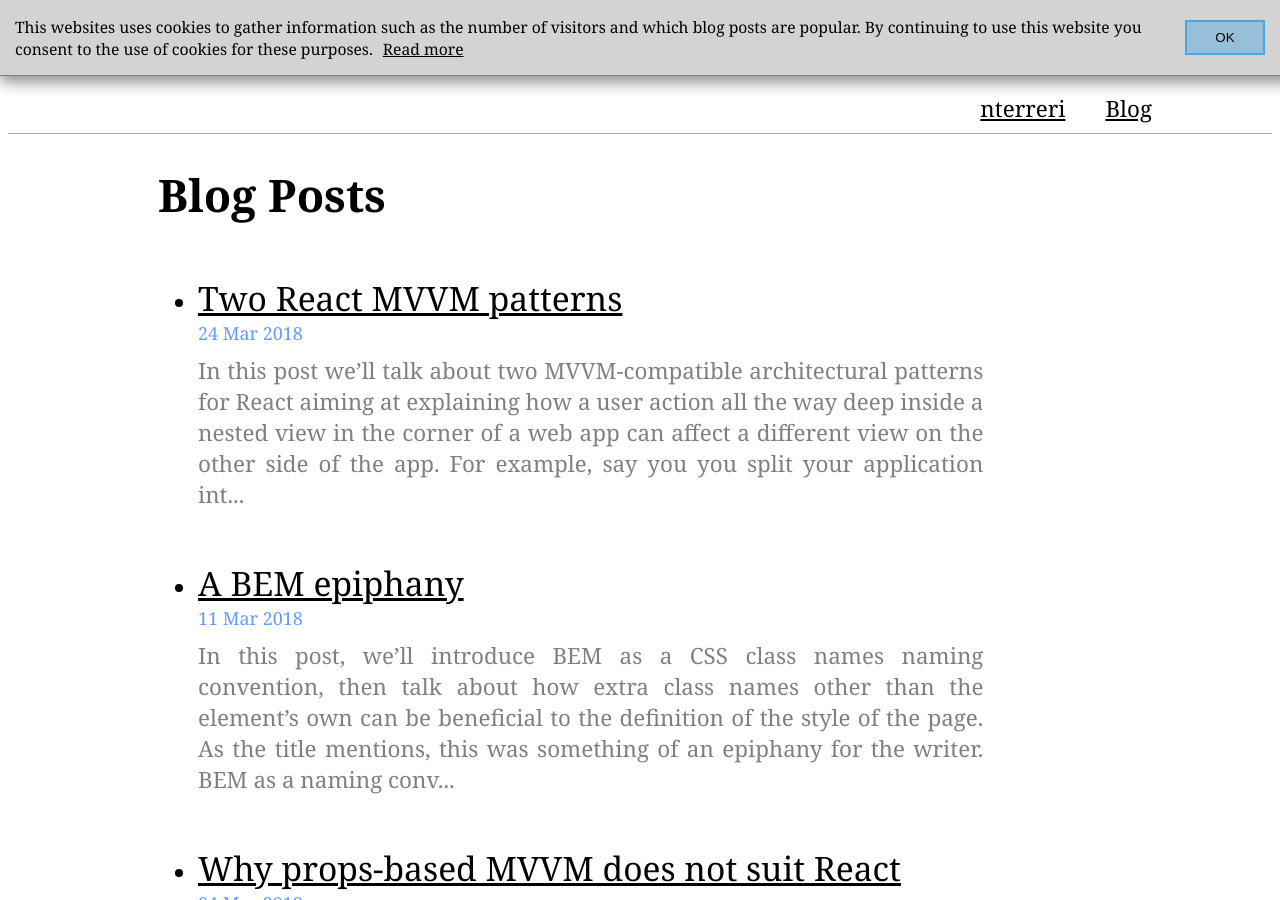
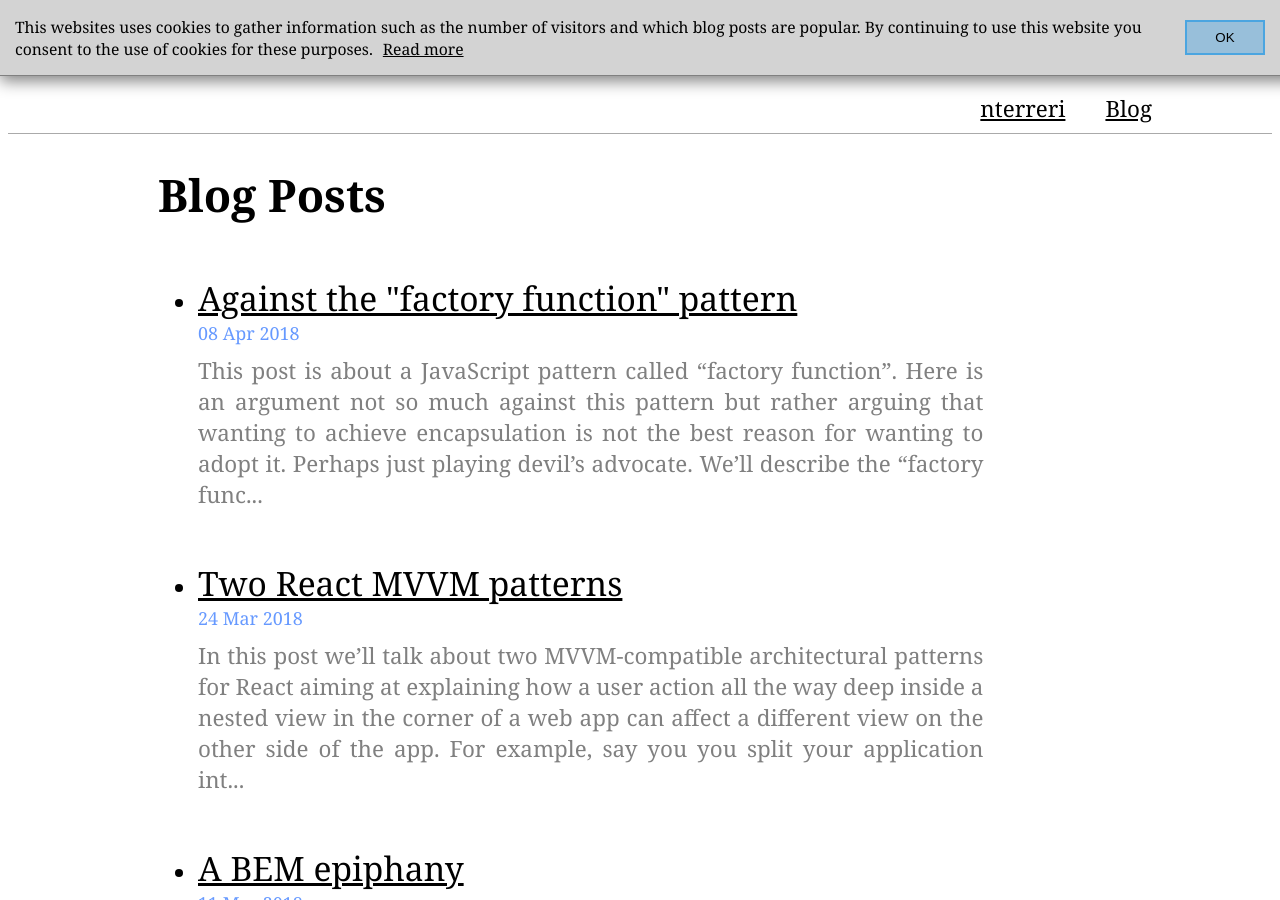
Before and after one commit to nterreri/nterreri.github.io, a Jekyll site: the page built from index.html, in a window 1280 px wide and 900 px high. Built offline with Jekyll 4.4.1, drawn with Linux system fonts in a browser that asks for light colours.

Commit message:
publish new post

```diff
--- a/_drafts/against-factory-function-pattern.md
+++ b/_posts/2018-04-08-against-factory-function-pattern.md
@@ -2,6 +2,7 @@
 layout: post
 title: Against the "factory function" pattern
 permalink: against-factory-function-pattern
+date: 2018-04-08
 ---
 
 This post is about a JavaScript pattern called "factory function". Here is an argument not so much against this pattern but rather arguing that wanting to achieve encapsulation is not the best reason for wanting to adopt it. Perhaps just playing devil's advocate.
```
